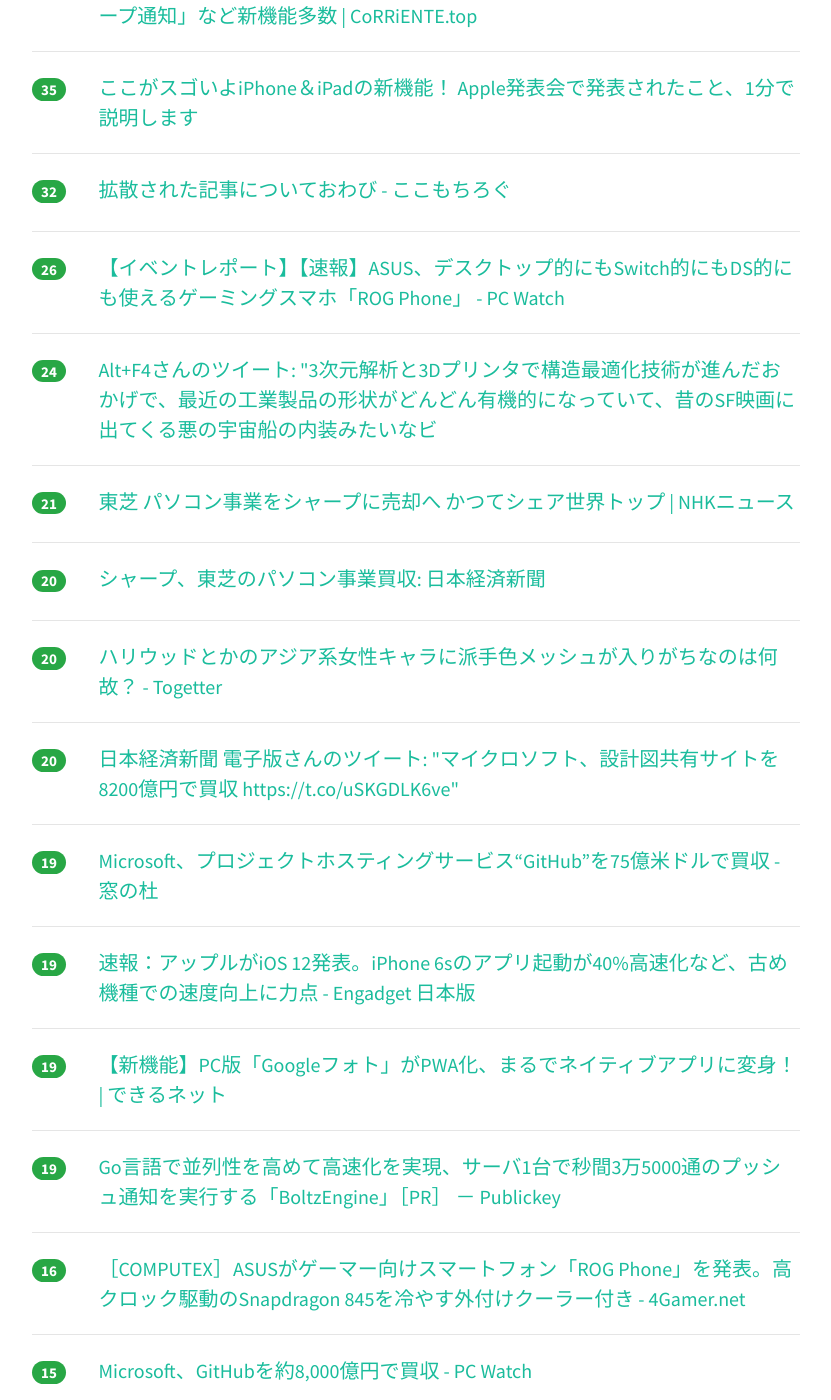
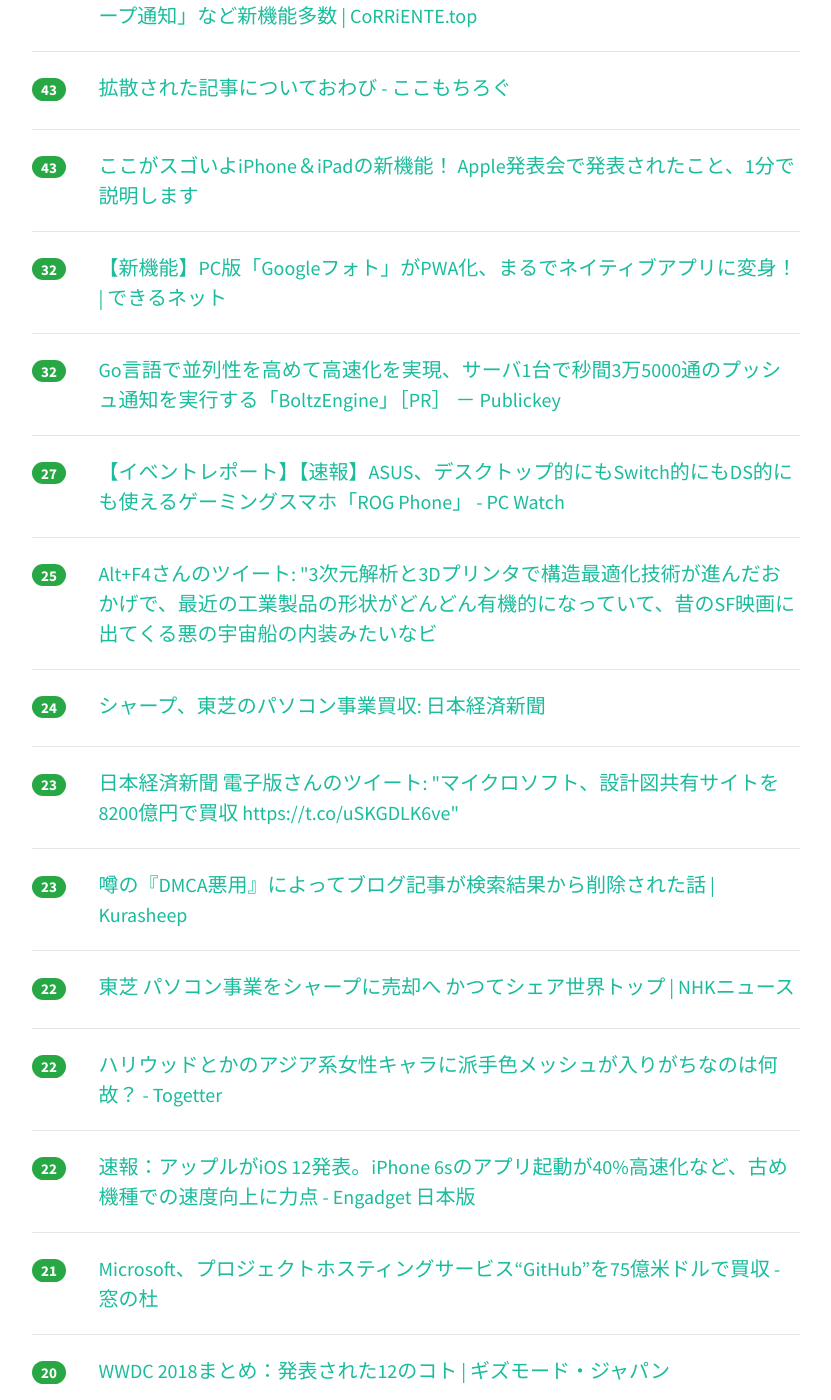
Before and after one commit to yatta47/hatena-matome-site, a Jekyll site: the page built from _posts/2018-06-05-hatena.md, in a window 1280 px wide and 1400 px high, scrolled down 837 px. Shown: the whole window, without its empty margins (224-1055 px from the left). Built offline with Jekyll 4.4.1, drawn with Linux system fonts in a browser that asks for light colours; nearby versions of some CDN libraries; some of the changed text lies outside the part shown.

Commit message:
Updated 2018-06-05

```diff
--- a/_posts/2018-06-05-hatena.md
+++ b/_posts/2018-06-05-hatena.md
@@ -1,114 +1,144 @@
 ---
 layout: post
 title:  "2018-06-05 はてぶIT"
-date:   2018-06-05 10:01:37
+date:   2018-06-05 11:00:39
 tags: [it-hotentry]
 ---
-24 件のデータあり
+30 件のデータあり
 
 <hr><div class="row">
-<div class="col-1"><span class="badge badge-pill badge-success h2">305</span></div>
+<div class="col-1"><span class="badge badge-pill badge-success h2">358</span></div>
 <div class="col-11"><a href='https://www.nikkei.com/article/DGXMZO31366610V00C18A6FF8000/' target='_blank'>マイクロソフト、開発者向け共有サイト買収　8200億円　　：日本経済新聞</a></div>
 </div>
 <hr>
 <div class="row">
-<div class="col-1"><span class="badge badge-pill badge-success h2">117</span></div>
+<div class="col-1"><span class="badge badge-pill badge-success h2">134</span></div>
 <div class="col-11"><a href='https://www.nikkei.com/article/DGXMZO3136661005062018FF8000/' target='_blank'>マイクロソフト、設計図共有サイトを8200億円で買収　　：日本経済新聞</a></div>
 </div>
 <hr>
 <div class="row">
-<div class="col-1"><span class="badge badge-pill badge-success h2">69</span></div>
+<div class="col-1"><span class="badge badge-pill badge-success h2">72</span></div>
 <div class="col-11"><a href='https://www.publickey1.jp/blog/18/github_3.html' target='_blank'>［速報］GitHub、マイクロソフトによる買収を正式発表 － Publickey</a></div>
 </div>
 <hr>
 <div class="row">
-<div class="col-1"><span class="badge badge-pill badge-success h2">59</span></div>
+<div class="col-1"><span class="badge badge-pill badge-success h2">72</span></div>
 <div class="col-11"><a href='https://qiita.com/tamura__246/items/0c0df9f1a774ced07b0f' target='_blank'>バグだらけのWebアプリケーションをDjango 2（Python 3）で実装してみました</a></div>
 </div>
 <hr>
 <div class="row">
-<div class="col-1"><span class="badge badge-pill badge-success h2">38</span></div>
+<div class="col-1"><span class="badge badge-pill badge-success h2">53</span></div>
 <div class="col-11"><a href='https://www.gizmodo.jp/2018/06/wwdc18-apple-product.html' target='_blank'>WWDC18終了。本日発表された新製品まとめ | ギズモード・ジャパン</a></div>
 </div>
 <hr>
 <div class="row">
-<div class="col-1"><span class="badge badge-pill badge-success h2">36</span></div>
+<div class="col-1"><span class="badge badge-pill badge-success h2">47</span></div>
 <div class="col-11"><a href='https://corriente.top/ios12-new-features-summary/' target='_blank'>【新機能まとめ】「iOS 12」が正式発表　「メジャーアプリ」「ARKit 2.0」「グループ通知」など新機能多数 | CoRRiENTE.top</a></div>
 </div>
 <hr>
 <div class="row">
-<div class="col-1"><span class="badge badge-pill badge-success h2">35</span></div>
+<div class="col-1"><span class="badge badge-pill badge-success h2">43</span></div>
+<div class="col-11"><a href='http://www.cocoamocchi.com/entry/owabi' target='_blank'>拡散された記事についておわび - ここもちろぐ</a></div>
+</div>
+<hr>
+<div class="row">
+<div class="col-1"><span class="badge badge-pill badge-success h2">43</span></div>
 <div class="col-11"><a href='https://www.buzzfeed.com/jp/yuikashima/apple2018wwdc' target='_blank'>ここがスゴいよiPhone＆iPadの新機能！ Apple発表会で発表されたこと、1分で説明します</a></div>
 </div>
 <hr>
 <div class="row">
 <div class="col-1"><span class="badge badge-pill badge-success h2">32</span></div>
-<div class="col-11"><a href='http://www.cocoamocchi.com/entry/owabi' target='_blank'>拡散された記事についておわび - ここもちろぐ</a></div>
+<div class="col-11"><a href='https://dekiru.net/article/16609/' target='_blank'>【新機能】PC版「Googleフォト」がPWA化、まるでネイティブアプリに変身！ | できるネット</a></div>
 </div>
 <hr>
 <div class="row">
-<div class="col-1"><span class="badge badge-pill badge-success h2">26</span></div>
+<div class="col-1"><span class="badge badge-pill badge-success h2">32</span></div>
+<div class="col-11"><a href='https://www.publickey1.jp/blog/18/go135000boltzenginepr.html' target='_blank'>Go言語で並列性を高めて高速化を実現、サーバ1台で秒間3万5000通のプッシュ通知を実行する「BoltzEngine」［PR］ － Publickey</a></div>
+</div>
+<hr>
+<div class="row">
+<div class="col-1"><span class="badge badge-pill badge-success h2">27</span></div>
 <div class="col-11"><a href='https://pc.watch.impress.co.jp/docs/news/event/1125576.html' target='_blank'>【イベントレポート】【速報】ASUS、デスクトップ的にもSwitch的にもDS的にも使えるゲーミングスマホ「ROG Phone」 - PC Watch</a></div>
 </div>
 <hr>
 <div class="row">
-<div class="col-1"><span class="badge badge-pill badge-success h2">24</span></div>
+<div class="col-1"><span class="badge badge-pill badge-success h2">25</span></div>
 <div class="col-11"><a href='http://twitter.com/i_kaseki/status/1003475139252535296' target='_blank'>Alt+F4さんのツイート: "3次元解析と3Dプリンタで構造最適化技術が進んだおかげで、最近の工業製品の形状がどんどん有機的になっていて、昔のSF映画に出てくる悪の宇宙船の内装みたいなビ</a></div>
 </div>
 <hr>
 <div class="row">
-<div class="col-1"><span class="badge badge-pill badge-success h2">21</span></div>
+<div class="col-1"><span class="badge badge-pill badge-success h2">24</span></div>
+<div class="col-11"><a href='https://r.nikkei.com/article/DGXMZO31348640U8A600C1TJ2000?s=1' target='_blank'>シャープ、東芝のパソコン事業買収: 日本経済新聞</a></div>
+</div>
+<hr>
+<div class="row">
+<div class="col-1"><span class="badge badge-pill badge-success h2">23</span></div>
+<div class="col-11"><a href='http://twitter.com/nikkei/status/1003667192020267008' target='_blank'>日本経済新聞 電子版さんのツイート: "マイクロソフト、設計図共有サイトを8200億円で買収 https://t.co/uSKGDLK6ve"</a></div>
+</div>
+<hr>
+<div class="row">
+<div class="col-1"><span class="badge badge-pill badge-success h2">23</span></div>
+<div class="col-11"><a href='https://kurasheep.com/dmca-mycase/' target='_blank'>噂の『DMCA悪用』によってブログ記事が検索結果から削除された話 | Kurasheep</a></div>
+</div>
+<hr>
+<div class="row">
+<div class="col-1"><span class="badge badge-pill badge-success h2">22</span></div>
 <div class="col-11"><a href='https://www3.nhk.or.jp/news/html/20180604/k10011464681000.html' target='_blank'>東芝 パソコン事業をシャープに売却へ かつてシェア世界トップ | NHKニュース</a></div>
 </div>
 <hr>
 <div class="row">
-<div class="col-1"><span class="badge badge-pill badge-success h2">20</span></div>
-<div class="col-11"><a href='https://r.nikkei.com/article/DGXMZO31348640U8A600C1TJ2000?s=1' target='_blank'>シャープ、東芝のパソコン事業買収: 日本経済新聞</a></div>
+<div class="col-1"><span class="badge badge-pill badge-success h2">22</span></div>
+<div class="col-11"><a href='https://togetter.com/li/1233946' target='_blank'>ハリウッドとかのアジア系女性キャラに派手色メッシュが入りがちなのは何故？ - Togetter</a></div>
+</div>
+<hr>
+<div class="row">
+<div class="col-1"><span class="badge badge-pill badge-success h2">22</span></div>
+<div class="col-11"><a href='https://japanese.engadget.com/2018/06/04/ios-12-iphone-6s-40/' target='_blank'>速報：アップルがiOS 12発表。iPhone 6sのアプリ起動が40%高速化など、古め機種での速度向上に力点 - Engadget 日本版</a></div>
+</div>
+<hr>
+<div class="row">
+<div class="col-1"><span class="badge badge-pill badge-success h2">21</span></div>
+<div class="col-11"><a href='https://forest.watch.impress.co.jp/docs/news/1125646.html' target='_blank'>Microsoft、プロジェクトホスティングサービス“GitHub”を75億米ドルで買収 - 窓の杜</a></div>
 </div>
 <hr>
 <div class="row">
 <div class="col-1"><span class="badge badge-pill badge-success h2">20</span></div>
-<div class="col-11"><a href='https://togetter.com/li/1233946' target='_blank'>ハリウッドとかのアジア系女性キャラに派手色メッシュが入りがちなのは何故？ - Togetter</a></div>
+<div class="col-11"><a href='https://www.gizmodo.jp/2018/06/all-about-wwdc-2018.html' target='_blank'>WWDC 2018まとめ：発表された12のコト | ギズモード・ジャパン</a></div>
 </div>
 <hr>
 <div class="row">
 <div class="col-1"><span class="badge badge-pill badge-success h2">20</span></div>
-<div class="col-11"><a href='http://twitter.com/nikkei/status/1003667192020267008' target='_blank'>日本経済新聞 電子版さんのツイート: "マイクロソフト、設計図共有サイトを8200億円で買収 https://t.co/uSKGDLK6ve"</a></div>
+<div class="col-11"><a href='https://natfriedman.github.io/hello/' target='_blank'>👋 Hello, GitHub | @natfriedman</a></div>
 </div>
 <hr>
 <div class="row">
-<div class="col-1"><span class="badge badge-pill badge-success h2">19</span></div>
-<div class="col-11"><a href='https://forest.watch.impress.co.jp/docs/news/1125646.html' target='_blank'>Microsoft、プロジェクトホスティングサービス“GitHub”を75億米ドルで買収 - 窓の杜</a></div>
+<div class="col-1"><span class="badge badge-pill badge-success h2">20</span></div>
+<div class="col-11"><a href='https://japanese.engadget.com/2018/06/04/wwdc-2018/' target='_blank'>速報：アップル WWDC 2018。iOS 12・ARKit 2など発表（リアルタイム更新中） - Engadget 日本版</a></div>
 </div>
 <hr>
 <div class="row">
-<div class="col-1"><span class="badge badge-pill badge-success h2">19</span></div>
-<div class="col-11"><a href='https://japanese.engadget.com/2018/06/04/ios-12-iphone-6s-40/' target='_blank'>速報：アップルがiOS 12発表。iPhone 6sのアプリ起動が40%高速化など、古め機種での速度向上に力点 - Engadget 日本版</a></div>
+<div class="col-1"><span class="badge badge-pill badge-success h2">18</span></div>
+<div class="col-11"><a href='https://anond.hatelabo.jp/20180605012358' target='_blank'>勉強会にマルチ来るのやめてほしい。</a></div>
 </div>
 <hr>
 <div class="row">
-<div class="col-1"><span class="badge badge-pill badge-success h2">19</span></div>
-<div class="col-11"><a href='https://dekiru.net/article/16609/' target='_blank'>【新機能】PC版「Googleフォト」がPWA化、まるでネイティブアプリに変身！ | できるネット</a></div>
+<div class="col-1"><span class="badge badge-pill badge-success h2">17</span></div>
+<div class="col-11"><a href='http://www.4gamer.net/games/047/G004755/20180604008/' target='_blank'>［COMPUTEX］ASUSがゲーマー向けスマートフォン「ROG Phone」を発表。高クロック駆動のSnapdragon 845を冷やす外付けクーラー付き - 4Gamer.net</a></div>
 </div>
 <hr>
 <div class="row">
-<div class="col-1"><span class="badge badge-pill badge-success h2">19</span></div>
-<div class="col-11"><a href='https://www.publickey1.jp/blog/18/go135000boltzenginepr.html' target='_blank'>Go言語で並列性を高めて高速化を実現、サーバ1台で秒間3万5000通のプッシュ通知を実行する「BoltzEngine」［PR］ － Publickey</a></div>
+<div class="col-1"><span class="badge badge-pill badge-success h2">17</span></div>
+<div class="col-11"><a href='https://pc.watch.impress.co.jp/docs/news/1125652.html' target='_blank'>Microsoft、GitHubを約8,000億円で買収 - PC Watch</a></div>
 </div>
 <hr>
 <div class="row">
 <div class="col-1"><span class="badge badge-pill badge-success h2">16</span></div>
-<div class="col-11"><a href='http://www.4gamer.net/games/047/G004755/20180604008/' target='_blank'>［COMPUTEX］ASUSがゲーマー向けスマートフォン「ROG Phone」を発表。高クロック駆動のSnapdragon 845を冷やす外付けクーラー付き - 4Gamer.net</a></div>
+<div class="col-11"><a href='https://www.gizmodo.jp/2018/06/wwdc-2018-gomennasai.html' target='_blank'>WWDC18、新製品は何も発表されませんでした！ すみませんでした！ | ギズモード・ジャパン</a></div>
 </div>
 <hr>
 <div class="row">
-<div class="col-1"><span class="badge badge-pill badge-success h2">15</span></div>
-<div class="col-11"><a href='https://pc.watch.impress.co.jp/docs/news/1125652.html' target='_blank'>Microsoft、GitHubを約8,000億円で買収 - PC Watch</a></div>
-</div>
-<hr>
-<div class="row">
-<div class="col-1"><span class="badge badge-pill badge-success h2">15</span></div>
-<div class="col-11"><a href='https://www.gizmodo.jp/2018/06/wwdc-2018-gomennasai.html' target='_blank'>WWDC18、新製品は何も発表されませんでした！ すみませんでした！ | ギズモード・ジャパン</a></div>
+<div class="col-1"><span class="badge badge-pill badge-success h2">16</span></div>
+<div class="col-11"><a href='https://webkit.org/blog/8311/intelligent-tracking-prevention-2-0/' target='_blank'>Intelligent Tracking Prevention 2.0 | WebKit</a></div>
 </div>
 <hr>
 <div class="row">
@@ -117,12 +147,12 @@ tags: [it-hotentry]
 </div>
 <hr>
 <div class="row">
-<div class="col-1"><span class="badge badge-pill badge-success h2">12</span></div>
-<div class="col-11"><a href='https://anond.hatelabo.jp/20180605012358' target='_blank'>勉強会にマルチ来るのやめてほしい。</a></div>
+<div class="col-1"><span class="badge badge-pill badge-success h2">14</span></div>
+<div class="col-11"><a href='https://newsphere.jp/national/20180604-2/' target='_blank'>もう使われないラテン語、なぜヨーロッパの小中高生は学ぶのか | NewSphere</a></div>
 </div>
 <hr>
 <div class="row">
-<div class="col-1"><span class="badge badge-pill badge-success h2">9</span></div>
-<div class="col-11"><a href='https://www.gizmodo.jp/2018/06/all-about-wwdc-2018.html' target='_blank'>WWDC 2018まとめ：発表された12のコト | ギズモード・ジャパン</a></div>
+<div class="col-1"><span class="badge badge-pill badge-success h2">13</span></div>
+<div class="col-11"><a href='https://medium.com/netflix-techblog/7cfafed6ab17' target='_blank'>Lessons from Building Observability Tools at Netflix</a></div>
 </div>
 <hr>
```
